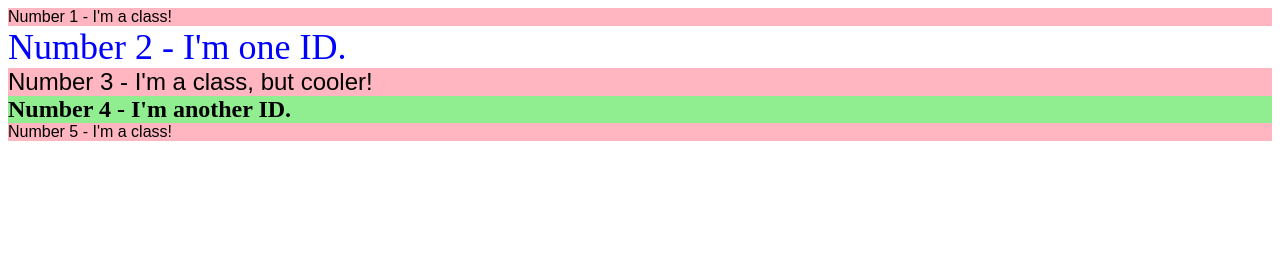
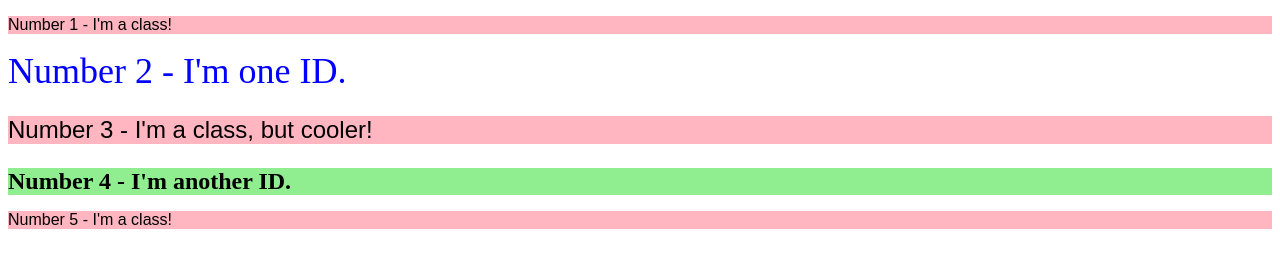
Before and after one commit to Tiiohh/css-exercises, a plain HTML site: page index.html in a window 1280 px wide. Drawn offline with Linux system fonts and the light colour scheme.

Commit message:
Replace div class with p class
This replacement will add a space between each line of code.

```diff
--- a/index.html
+++ b/index.html
@@ -8,11 +8,11 @@
     <title>The Title</title>
 </head>
 <body>
-    <div class="odd-numbers">Number 1 - I'm a class!</div>
+    <p class="odd-numbers">Number 1 - I'm a class!</p>
     <div id="title">Number 2 - I'm one ID.</div>
-    <div class="odd-numbers size">Number 3 - I'm a class, but cooler!</div>
+    <p class="odd-numbers size">Number 3 - I'm a class, but cooler!</p>
     <div id="page">Number 4 - I'm another ID.</div>
-    <div class="odd-numbers">Number 5 - I'm a class!</div>
+    <p class="odd-numbers">Number 5 - I'm a class!</p>
 </body>
 
 
```
